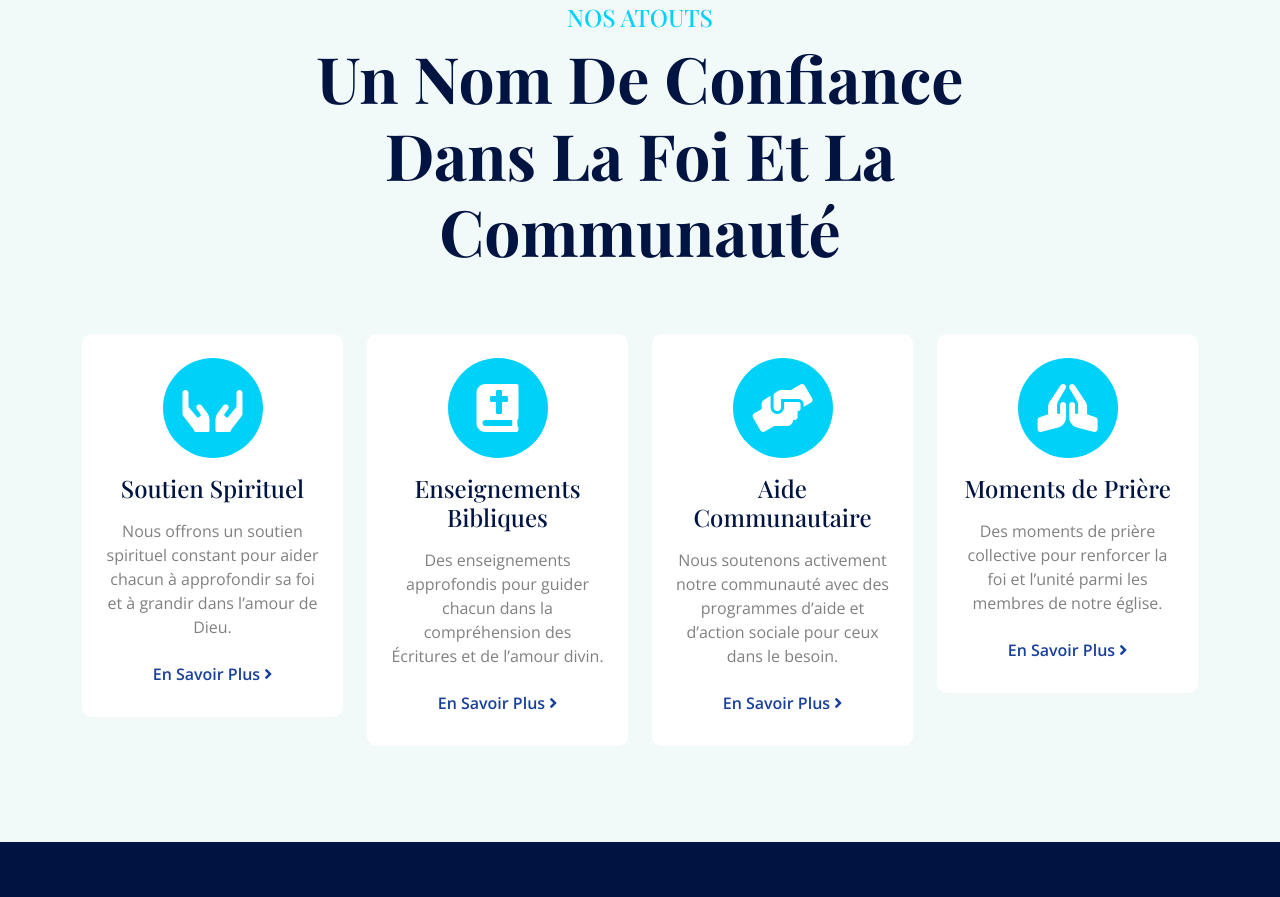
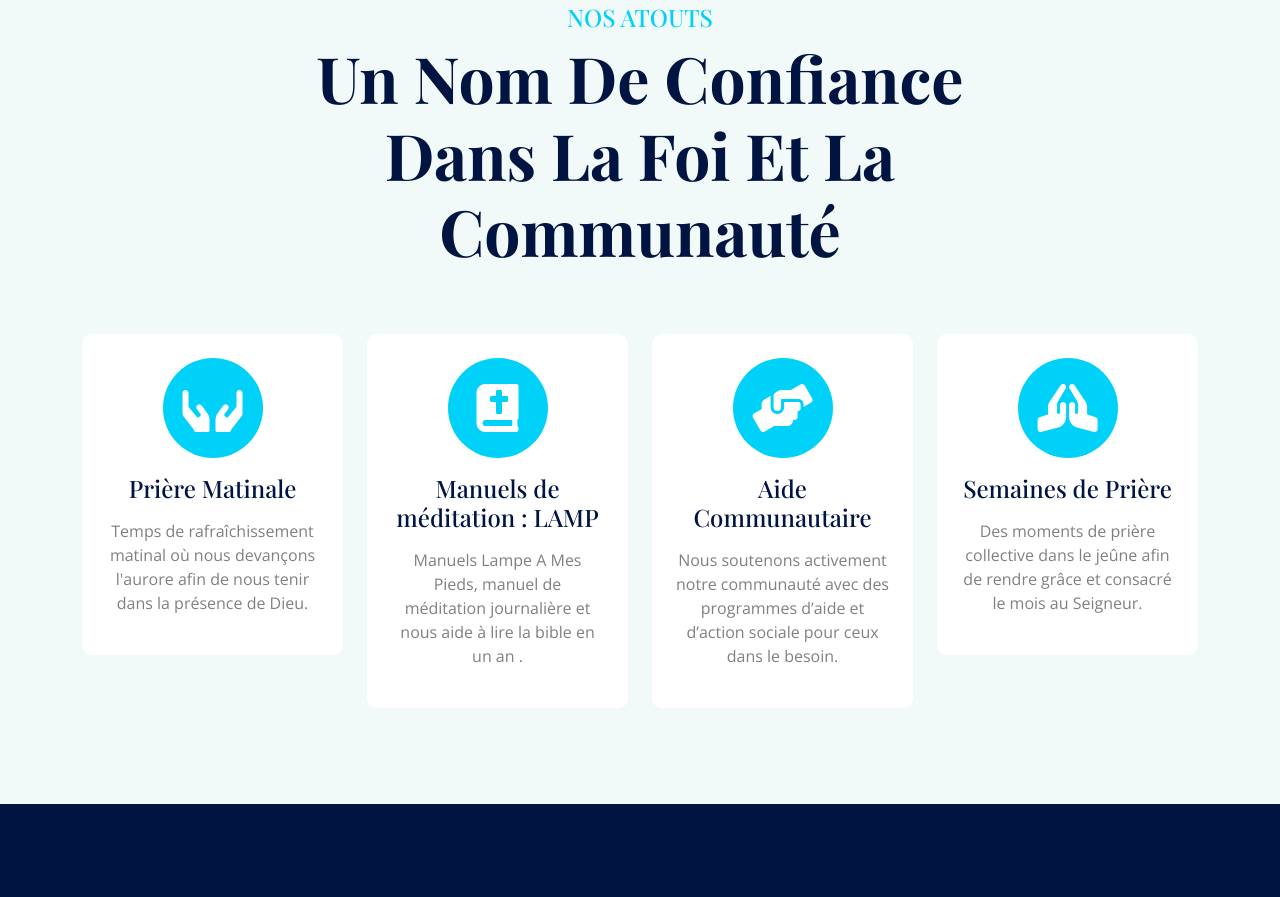
Before and after one commit to NGOUBADJAMBO-Richard/Gr-ce-Deploy-e---Site, a plain HTML site: page about.html in a window 1280 px wide. Shown: the part 2277-3174 px from the top of the page. Drawn offline with nearby package versions, Linux system fonts and the light colour scheme; a web font is replaced by a local one.

Commit message:
About.html and index.html updated !

```diff
--- a/about.html
+++ b/about.html
@@ -253,19 +253,17 @@
                 <div class="col-md-6 col-lg-6 col-xl-3 wow fadeInUp" data-wow-delay="0.2s">
                     <div class="feature-item p-4">
                         <div class="feature-icon mb-3"><i class="fas fa-hands text-white fa-3x"></i></div>
-                        <a href="#" class="h4 mb-3">Soutien Spirituel</a>
-                        <p class="mb-3">Nous offrons un soutien spirituel constant pour aider chacun à approfondir sa
-                            foi et à grandir dans l’amour de Dieu.</p>
-                        <a href="#" class="btn text-secondary">En Savoir Plus <i class="fa fa-angle-right"></i></a>
+                        <a href="#" class="h4 mb-3">Prière Matinale</a>
+                        <p class="mb-3">Temps de rafraîchissement matinal où nous devançons l'aurore afin de nous tenir dans la présence de Dieu.</p>
+                        <!-- <a href="#" class="btn text-secondary">En Savoir Plus <i class="fa fa-angle-right"></i></a> -->
                     </div>
                 </div>
                 <div class="col-md-6 col-lg-6 col-xl-3 wow fadeInUp" data-wow-delay="0.4s">
                     <div class="feature-item p-4">
                         <div class="feature-icon mb-3"><i class="fas fa-bible text-white fa-3x"></i></div>
-                        <a href="#" class="h4 mb-3">Enseignements Bibliques</a>
-                        <p class="mb-3">Des enseignements approfondis pour guider chacun dans la compréhension des
-                            Écritures et de l’amour divin.</p>
-                        <a href="#" class="btn text-secondary">En Savoir Plus <i class="fa fa-angle-right"></i></a>
+                        <a href="#" class="h4 mb-3">Manuels de méditation : LAMP</a>
+                        <p class="mb-3">Manuels Lampe A Mes Pieds, manuel de méditation journalière et nous aide à lire la bible en un an .</p>
+                        <!-- <a href="#" class="btn text-secondary">En Savoir Plus <i class="fa fa-angle-right"></i></a> -->
                     </div>
                 </div>
                 <div class="col-md-6 col-lg-6 col-xl-3 wow fadeInUp" data-wow-delay="0.6s">
@@ -274,16 +272,15 @@
                         <a href="#" class="h4 mb-3">Aide Communautaire</a>
                         <p class="mb-3">Nous soutenons activement notre communauté avec des programmes d’aide et
                             d’action sociale pour ceux dans le besoin.</p>
-                        <a href="#" class="btn text-secondary">En Savoir Plus <i class="fa fa-angle-right"></i></a>
+                        <!-- <a href="#" class="btn text-secondary">En Savoir Plus <i class="fa fa-angle-right"></i></a> -->
                     </div>
                 </div>
                 <div class="col-md-6 col-lg-6 col-xl-3 wow fadeInUp" data-wow-delay="0.8s">
                     <div class="feature-item p-4">
                         <div class="feature-icon mb-3"><i class="fas fa-praying-hands text-white fa-3x"></i></div>
-                        <a href="#" class="h4 mb-3">Moments de Prière</a>
-                        <p class="mb-3">Des moments de prière collective pour renforcer la foi et l’unité parmi les
-                            membres de notre église.</p>
-                        <a href="#" class="btn text-secondary">En Savoir Plus <i class="fa fa-angle-right"></i></a>
+                        <a href="#" class="h4 mb-3">Semaines de Prière</a>
+                        <p class="mb-3">Des moments de prière collective dans le jeûne afin de rendre grâce et consacré le mois au Seigneur.</p>
+                        <!-- <a href="#" class="btn text-secondary">En Savoir Plus <i class="fa fa-angle-right"></i></a> -->
                     </div>
                 </div>
             </div>
```
Also changed, not shown: index.html (+1 -14 lines), 1 other file.
